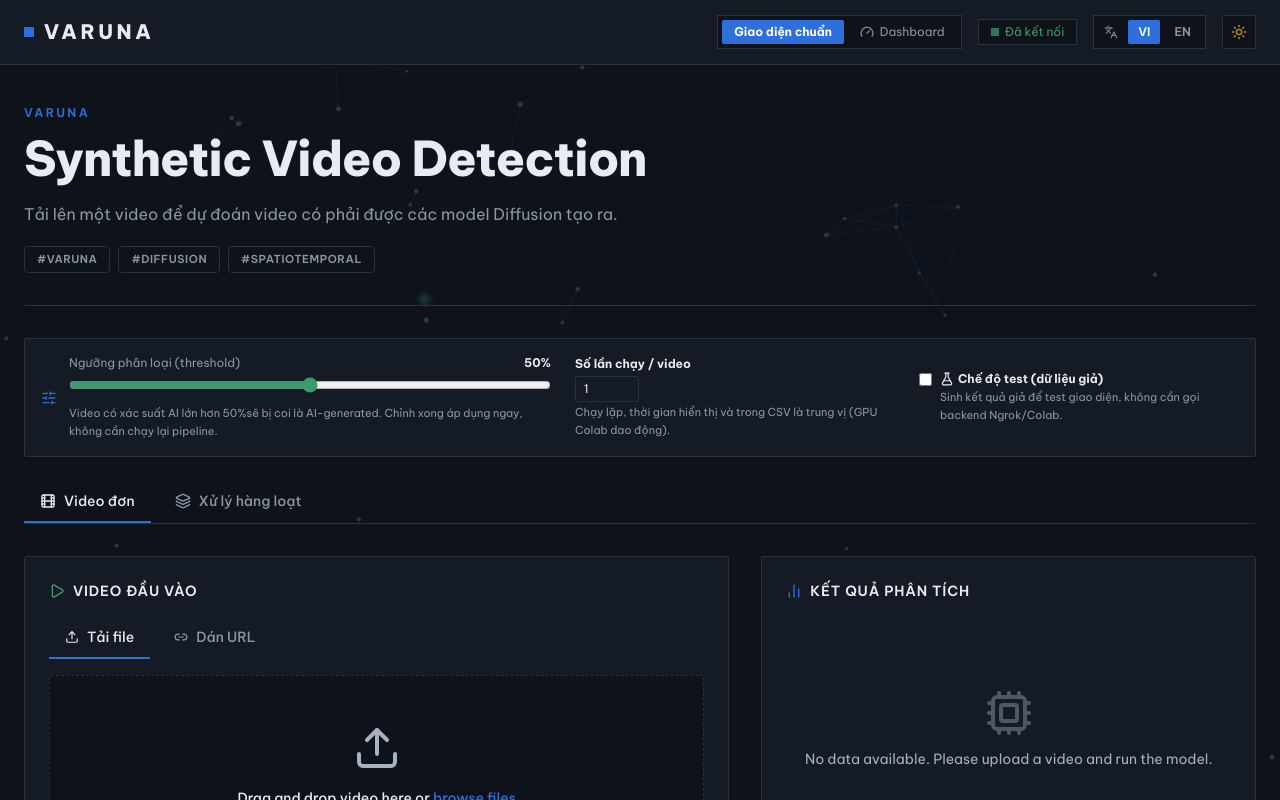
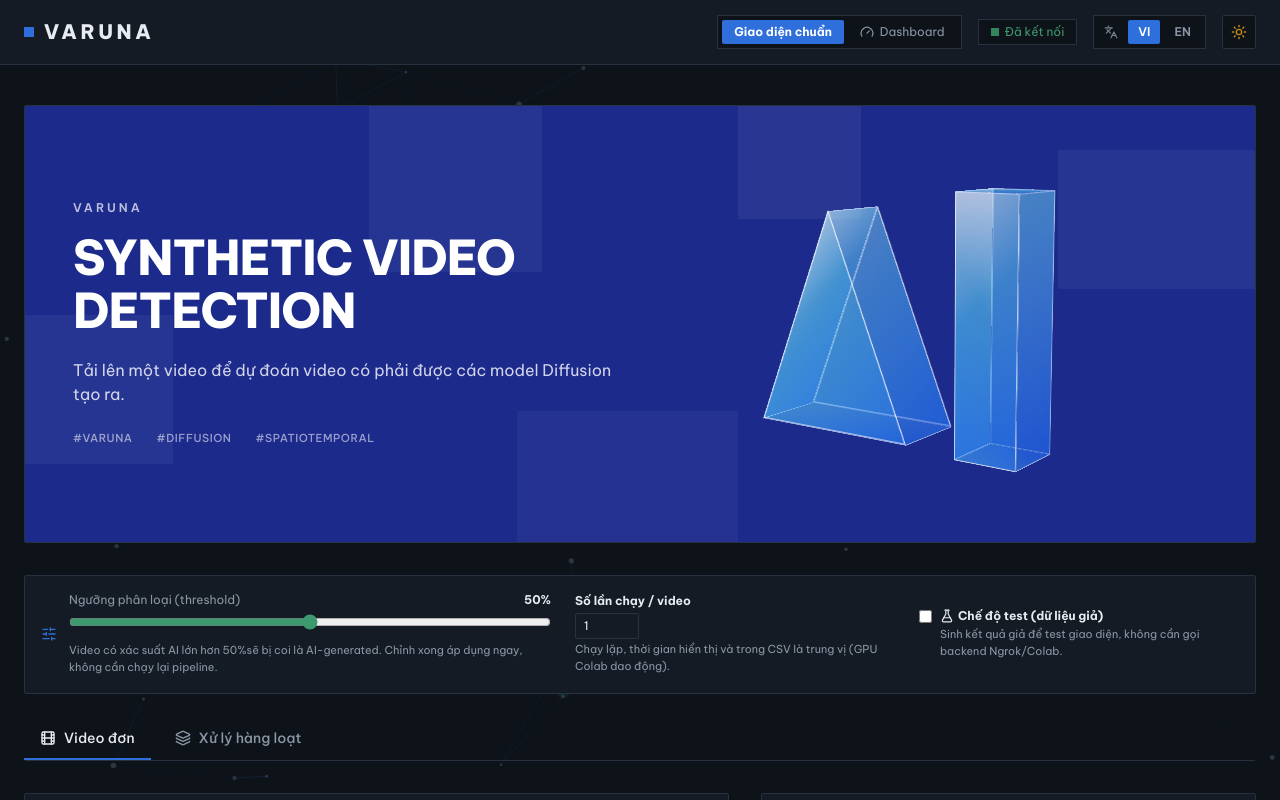
Before and after one commit to Synthetic-Video-Detection/Synthetic_Video_Detection_using_TransferLearning, a Next.js app in the folder frontend/: page / in a window 1280 px wide. Shown: the top 800 px of the page. Built offline with nearby package versions, Linux system fonts and the light colour scheme.

Commit message:
update interface

```diff
--- a/frontend/app/page.tsx
+++ b/frontend/app/page.tsx
@@ -1035,6 +1035,36 @@ const INTEGRITY_CSS = `
   .integrity-ui button:not(:disabled):active { transform: scale(0.98); }
   .integrity-ui :focus-visible { outline: 2px solid #2f6fdb; outline-offset: 2px; }
 
+  /* Khối kính 3D (lăng trụ + cột chữ I) */
+  .v3d-scene { position: relative; width: 100%; height: 100%; perspective: 1100px; }
+  .v3d-float {
+    position: absolute; inset: 0; transform-style: preserve-3d;
+    animation: v3d-sway 16s ease-in-out infinite alternate;
+  }
+  .v3d-stage {
+    position: absolute; left: 50%; top: 50%; width: 0; height: 0;
+    transform-style: preserve-3d;
+    animation: v3d-bob 6s ease-in-out infinite alternate;
+  }
+  .v3d-obj { position: absolute; transform-style: preserve-3d; }
+  .v3d-face { position: absolute; box-sizing: border-box; overflow: visible; }
+  .v3d-glass {
+    background: linear-gradient(135deg, rgba(255,255,255,0.50) 0%, rgba(90,215,255,0.34) 40%, rgba(40,130,255,0.50) 100%);
+    border: 1.5px solid rgba(255,255,255,0.62);
+  }
+  .v3d-glass-dim {
+    background: linear-gradient(160deg, rgba(120,225,255,0.28) 0%, rgba(30,100,235,0.46) 100%);
+    border: 1.5px solid rgba(255,255,255,0.45);
+  }
+  @keyframes v3d-sway {
+    from { transform: rotateX(-10deg) rotateY(-34deg); }
+    to { transform: rotateX(-4deg) rotateY(26deg); }
+  }
+  @keyframes v3d-bob {
+    from { transform: translateY(-8px); }
+    to { transform: translateY(8px); }
+  }
+
   @keyframes fade-in-up {
     from { opacity: 0; transform: translateY(12px); }
     to { opacity: 1; transform: none; }
@@ -1044,11 +1074,78 @@ const INTEGRITY_CSS = `
   @media (prefers-reduced-motion: reduce) {
     html { scroll-behavior: auto; }
     .fade-in-up { animation: none; }
+    .v3d-float, .v3d-stage { animation: none; }
+    .v3d-float { transform: rotateX(-8deg) rotateY(-18deg); }
     .integrity-ui :where(div, button, a, span, label, input, select, textarea, p, tr, td, th) {
       transition-duration: 0.01ms;
     }
   }
 `;
+
+
+// ── Khối kính 3D: lăng trụ tam giác + cột chữ nhật (CSS 3D, không cần thư viện) ──
+function Glass3D() {
+  const W = 190, H = 230, D = 84; // lăng trụ
+  const L = Math.sqrt((W / 2) ** 2 + H ** 2);
+  const th = (Math.atan(W / 2 / H) * 180) / Math.PI;
+  const cw = 66, ch = 250, cd = 66; // cột
+
+  const tri = (z: number, id: string, cls: string) => (
+    <svg
+      className="v3d-face"
+      style={{ left: 0, top: 0, width: W, height: H, transform: `translateZ(${z}px)` }}
+      viewBox={`0 0 ${W} ${H}`}
+    >
+      <defs>
+        <linearGradient id={id} x1="0" y1="0" x2="1" y2="1">
+          <stop offset="0" stopColor="#ffffff" stopOpacity={cls === "f" ? 0.5 : 0.25} />
+          <stop offset="0.45" stopColor="#5ad7ff" stopOpacity={cls === "f" ? 0.38 : 0.3} />
+          <stop offset="1" stopColor="#2882ff" stopOpacity={cls === "f" ? 0.5 : 0.45} />
+        </linearGradient>
+      </defs>
+      <polygon
+        points={`${W / 2},1 1,${H - 1} ${W - 1},${H - 1}`}
+        fill={`url(#${id})`}
+        stroke="rgba(255,255,255,0.7)"
+        strokeWidth="1.5"
+        strokeLinejoin="round"
+      />
+    </svg>
+  );
+
+  return (
+    <div className="v3d-scene" aria-hidden>
+      <div className="v3d-float">
+        <div className="v3d-stage">
+          {/* Lăng trụ tam giác */}
+          <div
+            className="v3d-obj"
+            style={{ width: W, height: H, left: -W / 2 - 100, top: -H / 2 + 12, transform: "translateZ(-10px)" }}
+          >
+            {tri(D / 2, "v3dTriFront", "f")}
+            {tri(-D / 2, "v3dTriBack", "b")}
+            <div className="v3d-face v3d-glass-dim" style={{ width: W, height: D, left: 0, top: H - D / 2, transform: "rotateX(90deg)" }} />
+            <div className="v3d-face v3d-glass" style={{ width: D, height: L, left: W / 4 - D / 2, top: H / 2 - L / 2, transform: `rotateZ(${th}deg) rotateY(90deg)` }} />
+            <div className="v3d-face v3d-glass-dim" style={{ width: D, height: L, left: (3 * W) / 4 - D / 2, top: H / 2 - L / 2, transform: `rotateZ(${-th}deg) rotateY(90deg)` }} />
+          </div>
+
+          {/* Cột chữ I */}
+          <div
+            className="v3d-obj"
+            style={{ width: cw, height: ch, left: -cw / 2 + 105, top: -ch / 2 - 4, transform: "translateZ(30px)" }}
+          >
+            <div className="v3d-face v3d-glass" style={{ width: cw, height: ch, left: 0, top: 0, transform: `translateZ(${cd / 2}px)` }} />
+            <div className="v3d-face v3d-glass-dim" style={{ width: cw, height: ch, left: 0, top: 0, transform: `rotateY(180deg) translateZ(${cd / 2}px)` }} />
+            <div className="v3d-face v3d-glass-dim" style={{ width: cd, height: ch, left: (cw - cd) / 2, top: 0, transform: `rotateY(90deg) translateZ(${cw / 2}px)` }} />
+            <div className="v3d-face v3d-glass" style={{ width: cd, height: ch, left: (cw - cd) / 2, top: 0, transform: `rotateY(-90deg) translateZ(${cw / 2}px)` }} />
+            <div className="v3d-face v3d-glass" style={{ width: cw, height: cd, left: 0, top: (ch - cd) / 2, transform: `rotateX(90deg) translateZ(${ch / 2}px)` }} />
+            <div className="v3d-face v3d-glass-dim" style={{ width: cw, height: cd, left: 0, top: (ch - cd) / 2, transform: `rotateX(-90deg) translateZ(${ch / 2}px)` }} />
+          </div>
+        </div>
+      </div>
+    </div>
+  );
+}
 
 
 function ResultSummary({
@@ -1755,7 +1852,7 @@ function DashboardView({
         <button
           onClick={runAllBatch}
           disabled={isBatchRunning}
-          className="ml-auto text-xs font-bold px-4 py-2 border bg-[#3d9a6e] hover:brightness-110 text-[#0e131a] disabled:opacity-50 flex items-center gap-1.5"
+          className="ml-auto text-xs font-bold px-4 py-2 border bg-[#2f6fdb] hover:brightness-110 text-white disabled:opacity-50 flex items-center gap-1.5"
         >
           {isBatchRunning ? (
             <RefreshCw className="w-3.5 h-3.5 animate-spin" />
@@ -1795,7 +1892,7 @@ function DashboardView({
             <button
               onClick={handleAddBatchUrls}
               disabled={!batchUrlText.trim()}
-              className="text-xs font-bold px-3 py-1.5 border bg-[#3d9a6e] hover:brightness-110 text-[#0e131a] disabled:opacity-50"
+              className="text-xs font-bold px-3 py-1.5 border bg-[#2f6fdb] hover:brightness-110 text-white disabled:opacity-50"
             >
               {t("Thêm vào danh sách", "Add to list")}
             </button>
@@ -2561,27 +2658,41 @@ export default function SyntheticVideoDetector() {
       <main key={appMode} className="relative z-10 max-w-7xl mx-auto px-6 py-10 fade-in-up">
         {appMode === "classic" ? (
           <>
-            <div className={`mb-8 pb-8 border-b ${theme.border}`}>
-              <p className="text-xs font-semibold tracking-[0.2em] text-[#2f6fdb] mb-3">
+            <div
+              className={`relative overflow-hidden mb-8 border ${
+                isDarkMode ? "bg-[#1c2a8c] border-[#27313f]" : "bg-[#3140f0] border-[#3140f0]"
+              }`}
+            >
+              {/* Các ô vuông mờ kiểu pixel */}
+              <div aria-hidden className="absolute left-[28%] top-0 w-[14%] h-[38%] bg-white/[0.05]" />
+              <div aria-hidden className="absolute left-[58%] top-0 w-[10%] h-[26%] bg-white/[0.06]" />
+              <div aria-hidden className="absolute left-0 top-[48%] w-[12%] h-[34%] bg-white/[0.05]" />
+              <div aria-hidden className="absolute right-0 top-[10%] w-[16%] h-[32%] bg-white/[0.05]" />
+              <div aria-hidden className="absolute left-[40%] bottom-0 w-[18%] h-[30%] bg-white/[0.04]" />
+
+              <div className="relative grid lg:grid-cols-2 items-center gap-4 p-8 sm:p-12">
+                <div>
+                  <p className="text-xs font-semibold tracking-[0.25em] text-white/70 mb-4">
                     VARUNA
                   </p>
-              <h1
-                className={`text-4xl sm:text-5xl font-extrabold ${theme.textHeading} mb-4`}
-              >
+                  <h1 className="text-4xl sm:text-5xl font-extrabold uppercase text-white mb-5">
                     Synthetic Video Detection
                   </h1>
-              <p className={`${theme.textSub} max-w-3xl text-base`}>
+                  <p className="text-white/80 max-w-xl text-base">
                     {t("Tải lên một video để dự đoán video có phải được các model Diffusion tạo ra.", "Upload a video to predict whether it was generated by Diffusion models.")}
                   </p>
-              <div className="flex flex-wrap gap-2 mt-5">
+                  <div className="flex flex-wrap gap-x-6 gap-y-1 mt-6">
                     {["#VARUNA", "#DIFFUSION", "#SPATIOTEMPORAL"].map((tag) => (
-                  <span
-                    key={tag}
-                    className={`px-3 py-1 text-[11px] font-semibold tracking-wider border rounded-sm ${theme.border} ${theme.textSub}`}
-                  >
+                      <span key={tag} className="text-[11px] font-medium tracking-wider text-white/55">
                         {tag}
                       </span>
                     ))}
+                  </div>
+                </div>
+
+                <div className="hidden lg:block h-[340px]">
+                  <Glass3D />
+                </div>
               </div>
             </div>
 
@@ -2869,7 +2980,7 @@ export default function SyntheticVideoDetector() {
                               <button
                                 onClick={handleAnalyze}
                                 disabled={isAnalyzing}
-                                className="flex-1 bg-[#3d9a6e] hover:brightness-110 text-[#0e131a] font-bold py-3 px-6 border border-[#3d9a6e] flex items-center justify-center gap-2 transition-all disabled:opacity-50"
+                                className="flex-1 bg-[#2f6fdb] hover:brightness-110 text-white font-bold py-3 px-6 border border-[#2f6fdb] flex items-center justify-center gap-2 transition-all disabled:opacity-50"
                               >
                                 {isAnalyzing ? (
                                   <>
@@ -2929,7 +3040,7 @@ export default function SyntheticVideoDetector() {
                             <button
                               onClick={handleAnalyze}
                               disabled={isAnalyzing || !singleUrlInput.trim()}
-                              className="flex-1 bg-[#3d9a6e] hover:brightness-110 text-[#0e131a] font-bold py-3 px-6 border border-[#3d9a6e] flex items-center justify-center gap-2 transition-all disabled:opacity-50"
+                              className="flex-1 bg-[#2f6fdb] hover:brightness-110 text-white font-bold py-3 px-6 border border-[#2f6fdb] flex items-center justify-center gap-2 transition-all disabled:opacity-50"
                             >
                               {isAnalyzing ? (
                                 <>
@@ -3084,8 +3195,7 @@ export default function SyntheticVideoDetector() {
                     <h2
                       className={`text-sm font-semibold ${theme.textHeading} uppercase tracking-wider flex items-center gap-2`}
                     >
-                      <Layers className="w-4 h-4 text-[#3d9a6e]" /> {t("Xử lý nhiều", "Process multiple")}
-                      video
+                      <Layers className="w-4 h-4 text-[#3d9a6e]" /> {t("Xử lý nhiều video", "Process multiple videos")}
                     </h2>
 
                     <div className="flex flex-wrap items-center gap-3">
@@ -3131,7 +3241,7 @@ export default function SyntheticVideoDetector() {
                       <button
                         onClick={runAllBatch}
                         disabled={isBatchRunning || pendingCount === 0}
-                        className="text-xs font-bold px-4 py-2 border bg-[#3d9a6e] hover:brightness-110 text-[#0e131a] flex items-center gap-2 transition-all disabled:opacity-50"
+                        className="text-xs font-bold px-4 py-2 border bg-[#2f6fdb] hover:brightness-110 text-white flex items-center gap-2 transition-all disabled:opacity-50"
                       >
                         {isBatchRunning ? (
                           <>
@@ -3202,7 +3312,7 @@ export default function SyntheticVideoDetector() {
                         <button
                           onClick={handleAddBatchUrls}
                           disabled={!batchUrlText.trim()}
-                          className="text-xs font-bold px-3 py-1.5 border bg-[#3d9a6e] hover:brightness-110 text-[#0e131a] disabled:opacity-50"
+                          className="text-xs font-bold px-3 py-1.5 border bg-[#2f6fdb] hover:brightness-110 text-white disabled:opacity-50"
                         >
                           {t("Thêm vào danh sách", "Add to list")}
                         </button>
```
Lines whose indentation alone changed are shown as unchanged.
